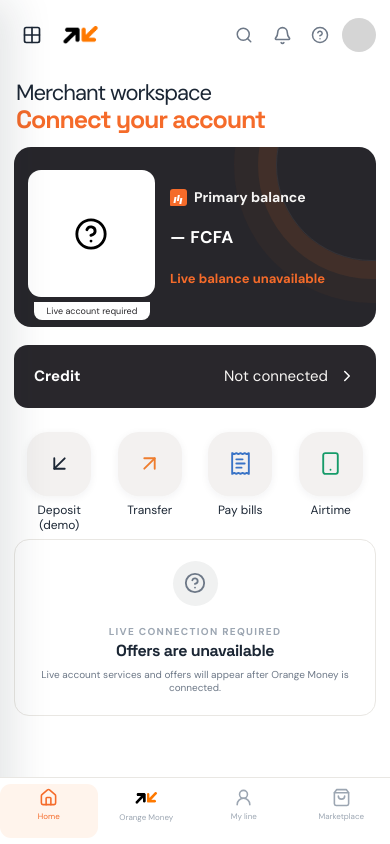
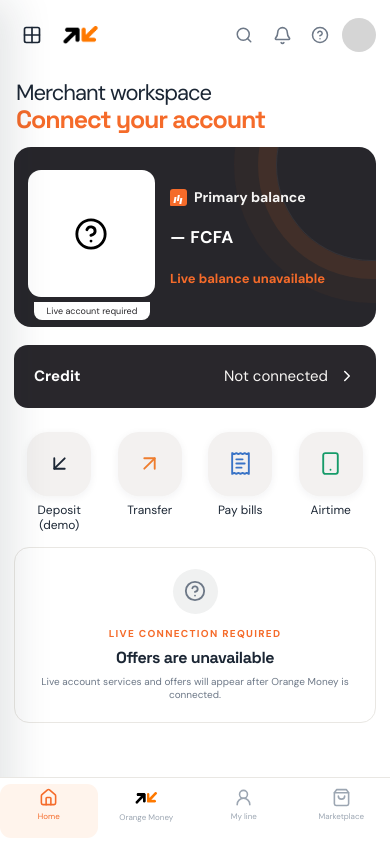
Before and after one commit to Mhixter/OR, a React (Vite) app: page / in a window 390 px wide. Built offline with nearby package versions, Linux system fonts and the light colour scheme.

Commit message:
Sync cleanup: src/mobile-overrides.css

```diff
--- a/src/mobile-overrides.css
+++ b/src/mobile-overrides.css
@@ -2419,3 +2419,41 @@
     font-size: 8px;
   }
 }
+
+.unavailable-state {
+  margin-top: 8px;
+}
+
+.unavailable-state .eyebrow {
+  display: block;
+  color: var(--orange);
+  margin-bottom: 7px;
+}
+
+.unavailable-state .primary-button {
+  margin-top: 18px;
+}
+
+.compact-empty {
+  padding: 34px 20px;
+}
+
+.notification-empty {
+  display: flex;
+  align-items: flex-start;
+  gap: 9px;
+  color: var(--muted);
+  font-size: 10px;
+  line-height: 1.45;
+  padding: 22px 4px;
+}
+
+.connection-pill.disconnected {
+  color: var(--muted);
+  background: #f0f1f1;
+}
+
+.connection-pill.disconnected .live-dot {
+  background: var(--muted-light);
+  box-shadow: none;
+}
```
